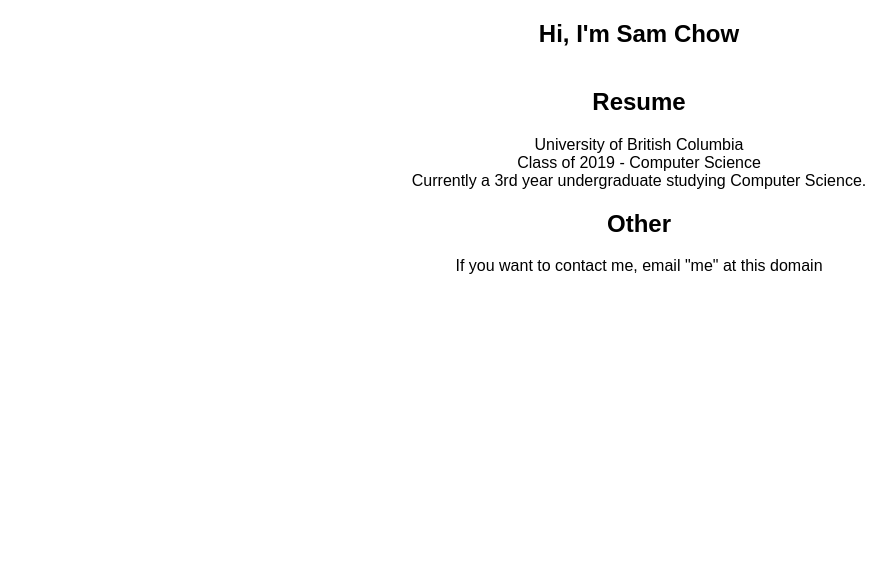
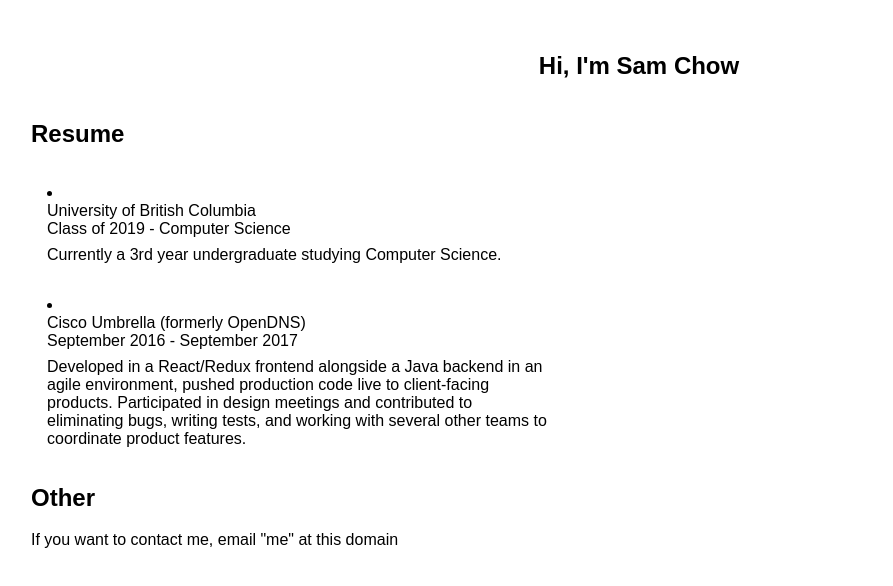
Before and after one commit to blueish/website, a React (Create React App) app: page / in a window 1280 px wide. Shown: the top 586 px of the page, without its empty margins (1-894 px from the left). Built offline with nearby package versions, Linux system fonts and the light colour scheme.

Commit message:
add gcloud config and another line to resume

```diff
--- a/src/App.css
+++ b/src/App.css
@@ -1,5 +1,5 @@
 .website-root{
-  text-align: center;
+  padding: 32px;
 }
 
 .splash-container {
@@ -7,7 +7,12 @@
     justify-content: center;
 }
 
-.resume {
 
+.resume-item__wrapper {
+    padding: 16px;
+}
 
+.resume-details {
+    padding-top: 8px;
+    max-width: 500px;
 }
--- a/src/Resume.js
+++ b/src/Resume.js
@@ -1,11 +1,11 @@
 import React, { Component } from 'react';
 
 const Item = ({ place, time, details }) => (
-    <div className={"resume-item__wrapper"}>
+    <li className={"resume-item__wrapper"}>
         <div className={"resume-workplace"}>{place}</div>
         <div className={"resume-date"}>{time}</div>
         <div className={"resume-details"}>{details}</div>
-    </div>
+    </li>
 );
 
 class Resume extends Component {
@@ -18,6 +18,13 @@
                     time={"Class of 2019 - Computer Science"}
                     details={"Currently a 3rd year undergraduate studying Computer Science."}
                 />
+                <Item
+                    place={"Cisco Umbrella (formerly OpenDNS)"}
+                    time={"September 2016 - September 2017"}
+                    details={"Developed in a React/Redux frontend alongside a Java backend in an agile environment, pushed production code \n" +
+                    "live to client-facing products. Participated in design meetings and contributed to eliminating bugs, writing tests, \n" +
+                    "and working with several other teams to coordinate product features."}
+                />
             </div>
         );
     }
```
Also changed, not shown: src/app.yaml (added, +17 -0 lines).
